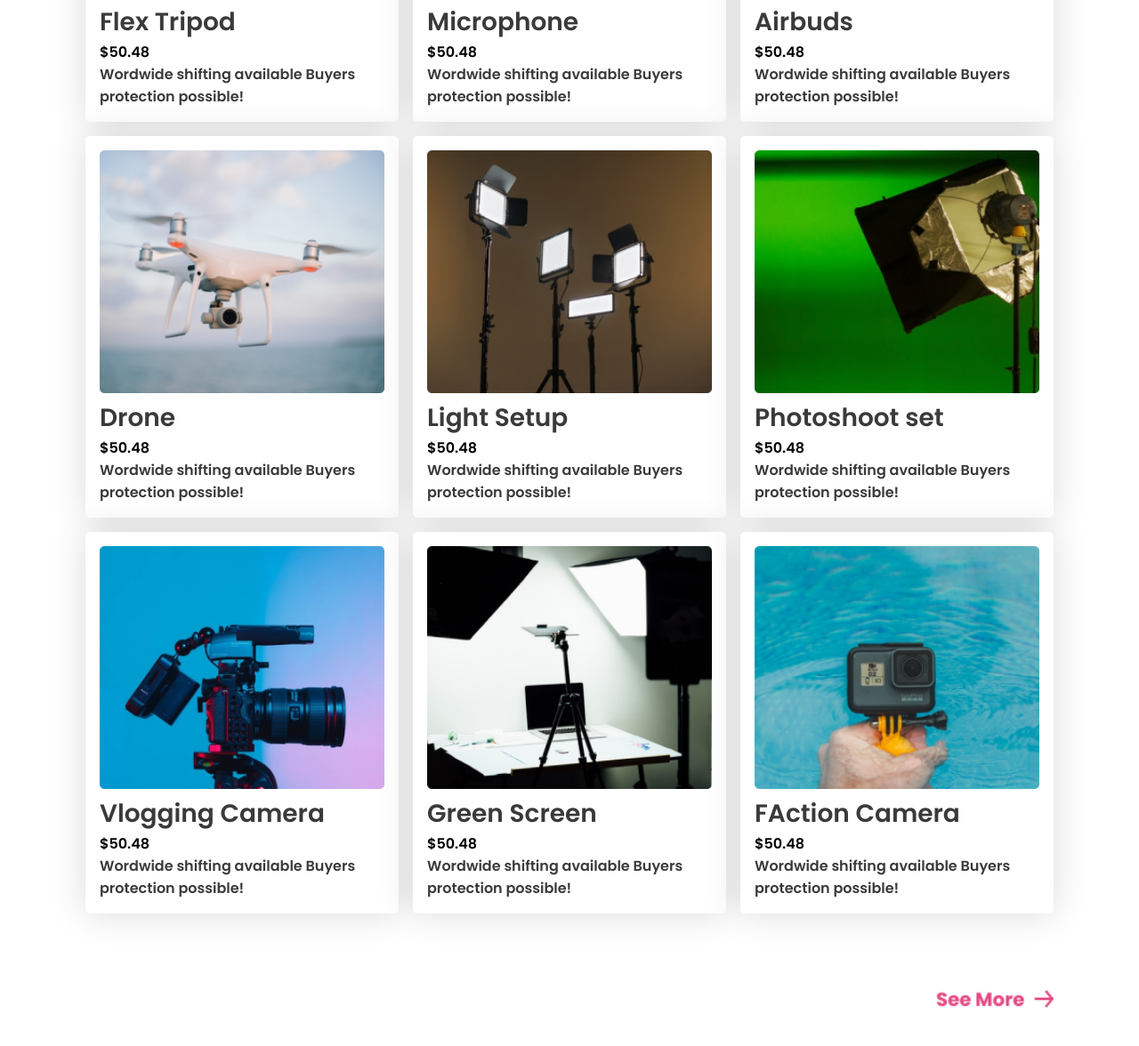
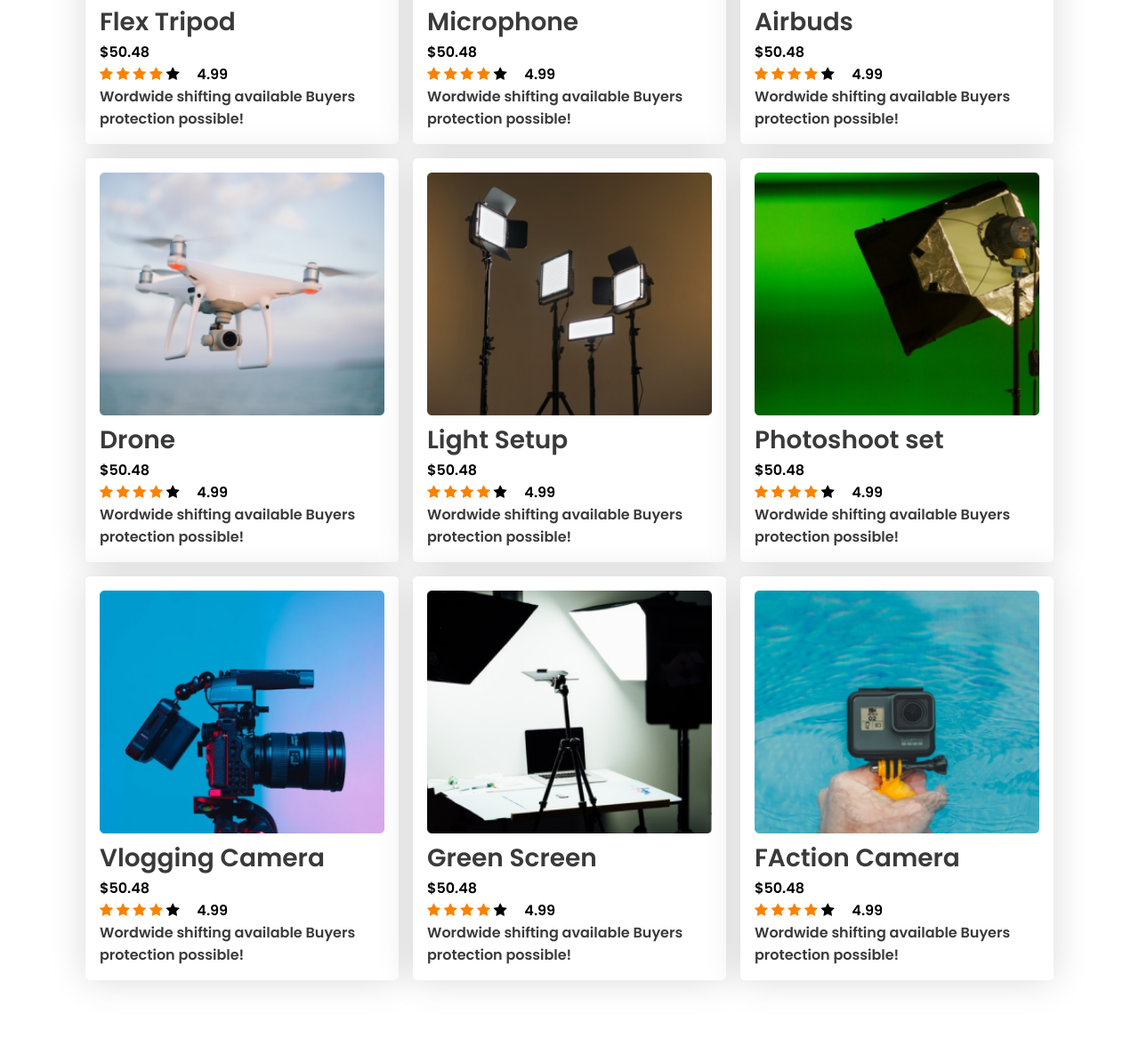
Before and after one commit to devalienbrain/10-responsive-influence-gear-final, a plain HTML site: page index.html in a window 1280 px wide. Shown: the part 1203-2379 px from the top of the page at 89% size. Drawn offline with Linux system fonts and the light colour scheme; files whose address does not match are found by name.

Commit message:
star ratings added but incomplete

```diff
--- a/index.html
+++ b/index.html
@@ -5,6 +5,10 @@
   <meta charset="UTF-8">
   <meta name="viewport" content="width=device-width, initial-scale=1.0">
   <title>Responsive Influencer Gear</title>
+
+  <!-- Font Awesome Icon Library for Star ratings -->
+  <link rel="stylesheet" href="https://cdnjs.cloudflare.com/ajax/libs/font-awesome/4.7.0/css/font-awesome.min.css">
+  <!-- Font Awesome Icon Library for Star ratings -->
   <link rel="stylesheet" href="styles/responsive-influence-gear-style.css">
 </head>
 
@@ -99,6 +103,16 @@
           <p class="currency">
             $50.48
           </p>
+          <!-- Star ratings styles-->
+          <div class="star-ratings">
+            <span class="fa fa-star checked"></span>
+            <span class="fa fa-star checked"></span>
+            <span class="fa fa-star checked"></span>
+            <span class="fa fa-star checked"></span>
+            <span class="fa fa-star"></span>
+            <span class="score">4.99</span>
+          </div>
+          <!-- Star ratings styles-->
           <p class="common-header-small">
             Wordwide shifting available
             Buyers protection possible!
@@ -112,6 +126,16 @@
           <p class="currency">
             $50.48
           </p>
+          <!-- Star ratings styles-->
+          <div class="star-ratings">
+            <span class="fa fa-star checked"></span>
+            <span class="fa fa-star checked"></span>
+            <span class="fa fa-star checked"></span>
+            <span class="fa fa-star checked"></span>
+            <span class="fa fa-star"></span>
+            <span class="score">4.99</span>
+          </div>
+          <!-- Star ratings styles-->
           <p class="common-header-small">
             Wordwide shifting available
             Buyers protection possible!
@@ -125,6 +149,16 @@
           <p class="currency">
             $50.48
           </p>
+          <!-- Star ratings styles-->
+          <div class="star-ratings">
+            <span class="fa fa-star checked"></span>
+            <span class="fa fa-star checked"></span>
+            <span class="fa fa-star checked"></span>
+            <span class="fa fa-star checked"></span>
+            <span class="fa fa-star"></span>
+            <span class="score">4.99</span>
+          </div>
+          <!-- Star ratings styles-->
           <p class="common-header-small">
             Wordwide shifting available
             Buyers protection possible!
@@ -138,6 +172,16 @@
           <p class="currency">
             $50.48
           </p>
+          <!-- Star ratings styles-->
+          <div class="star-ratings">
+            <span class="fa fa-star checked"></span>
+            <span class="fa fa-star checked"></span>
+            <span class="fa fa-star checked"></span>
+            <span class="fa fa-star checked"></span>
+            <span class="fa fa-star"></span>
+            <span class="score">4.99</span>
+          </div>
+          <!-- Star ratings styles-->
           <p class="common-header-small">
             Wordwide shifting available
             Buyers protection possible!
@@ -151,6 +195,16 @@
           <p class="currency">
             $50.48
           </p>
+          <!-- Star ratings styles-->
+          <div class="star-ratings">
+            <span class="fa fa-star checked"></span>
+            <span class="fa fa-star checked"></span>
+            <span class="fa fa-star checked"></span>
+            <span class="fa fa-star checked"></span>
+            <span class="fa fa-star"></span>
+            <span class="score">4.99</span>
+          </div>
+          <!-- Star ratings styles-->
           <p class="common-header-small">
             Wordwide shifting available
             Buyers protection possible!
@@ -164,6 +218,16 @@
           <p class="currency">
             $50.48
           </p>
+          <!-- Star ratings styles-->
+          <div class="star-ratings">
+            <span class="fa fa-star checked"></span>
+            <span class="fa fa-star checked"></span>
+            <span class="fa fa-star checked"></span>
+            <span class="fa fa-star checked"></span>
+            <span class="fa fa-star"></span>
+            <span class="score">4.99</span>
+          </div>
+          <!-- Star ratings styles-->
           <p class="common-header-small">
             Wordwide shifting available
             Buyers protection possible!
@@ -177,6 +241,16 @@
           <p class="currency">
             $50.48
           </p>
+          <!-- Star ratings styles-->
+          <div class="star-ratings">
+            <span class="fa fa-star checked"></span>
+            <span class="fa fa-star checked"></span>
+            <span class="fa fa-star checked"></span>
+            <span class="fa fa-star checked"></span>
+            <span class="fa fa-star"></span>
+            <span class="score">4.99</span>
+          </div>
+          <!-- Star ratings styles-->
           <p class="common-header-small">
             Wordwide shifting available
             Buyers protection possible!
@@ -190,6 +264,16 @@
           <p class="currency">
             $50.48
           </p>
+          <!-- Star ratings styles-->
+          <div class="star-ratings">
+            <span class="fa fa-star checked"></span>
+            <span class="fa fa-star checked"></span>
+            <span class="fa fa-star checked"></span>
+            <span class="fa fa-star checked"></span>
+            <span class="fa fa-star"></span>
+            <span class="score">4.99</span>
+          </div>
+          <!-- Star ratings styles-->
           <p class="common-header-small">
             Wordwide shifting available
             Buyers protection possible!
@@ -203,6 +287,16 @@
           <p class="currency">
             $50.48
           </p>
+          <!-- Star ratings styles-->
+          <div class="star-ratings">
+            <span class="fa fa-star checked"></span>
+            <span class="fa fa-star checked"></span>
+            <span class="fa fa-star checked"></span>
+            <span class="fa fa-star checked"></span>
+            <span class="fa fa-star"></span>
+            <span class="score">4.99</span>
+          </div>
+          <!-- Star ratings styles-->
           <p class="common-header-small">
             Wordwide shifting available
             Buyers protection possible!
--- a/styles/responsive-influence-gear-style.css
+++ b/styles/responsive-influence-gear-style.css
@@ -157,6 +157,15 @@ nav ul a {
   text-align: left;
 }
 
+/* Star ratings style */
+.checked {
+  color: #FB8200;
+}
+
+.score {
+  margin-left: 1rem;
+}
+
 /* See more arrow part */
 .see-more-container {
   display: flex;
```
Also changed, not shown: test.html (added, +27 -0 lines).
